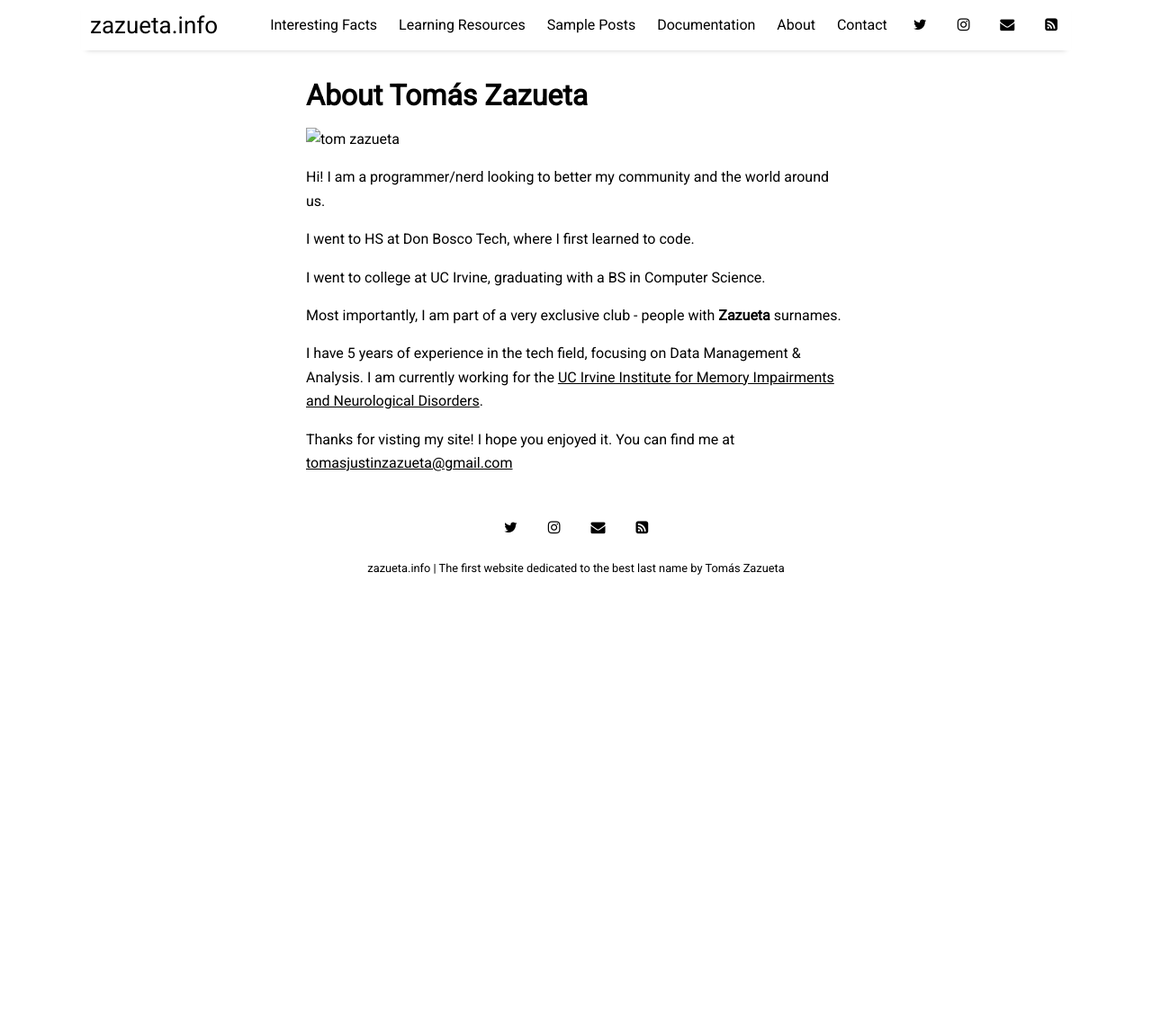
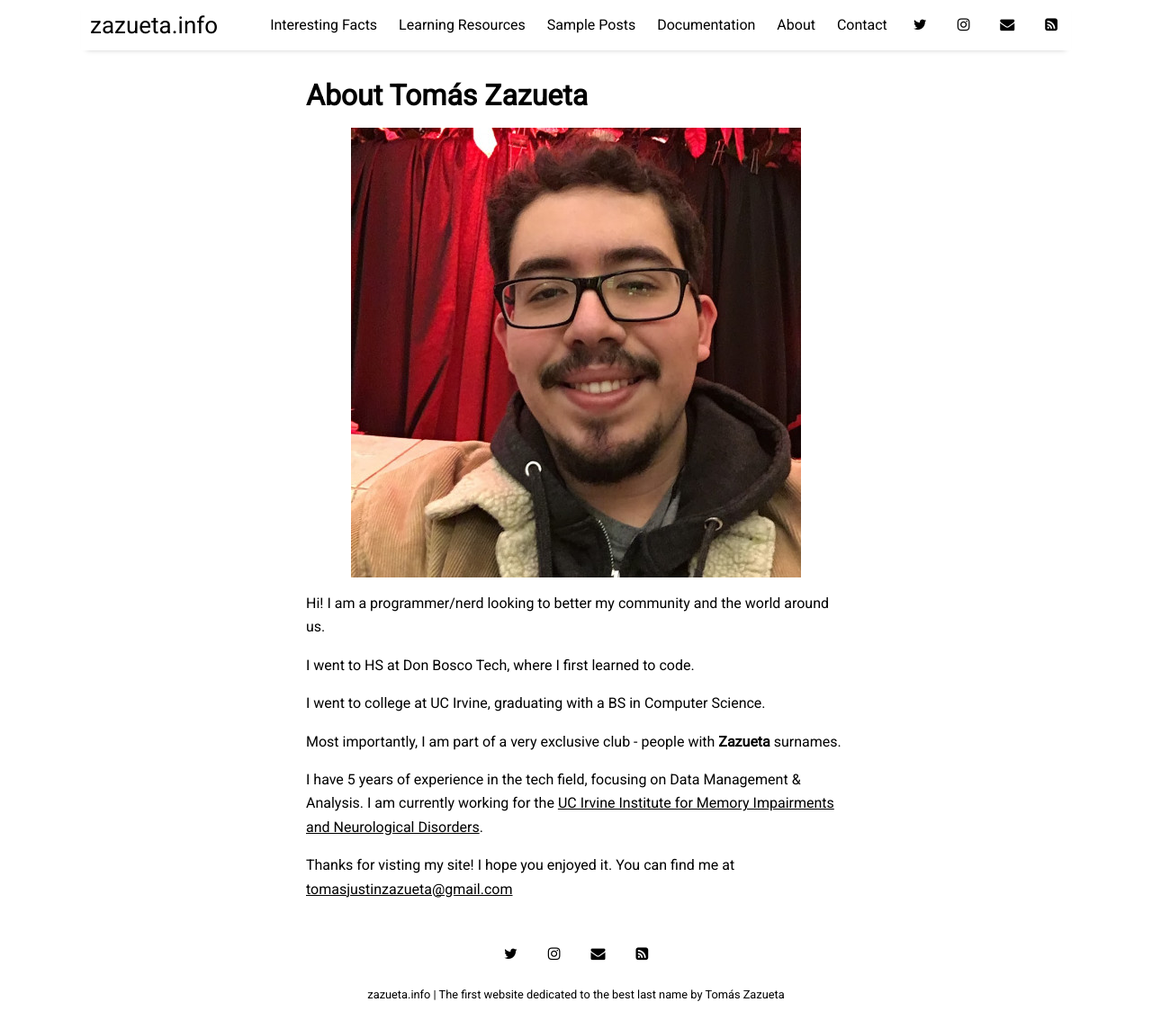
Before and after one commit to Tomas-Zazueta/zazueta.info, a Jekyll site: the page built from pages/about.md, in a window 1280 px wide and 1144 px high. Shown: the whole window at 90% size. Built offline with Jekyll 4.4.1, drawn with Linux system fonts in a browser that asks for light colours; nearby versions of some CDN libraries.

Commit message:
Update img path

```diff
--- a/pages/about.md
+++ b/pages/about.md
@@ -4,7 +4,7 @@ title: About Tomás Zazueta
 permalink: /about
 image: profpic.jpg
 ---
-![tom zazueta](img/profpic.jpg)
+![tom zazueta](assets/img/profpic.jpg)
 
 Hi! I am a programmer/nerd looking to better my community and the world around us.
 
```
